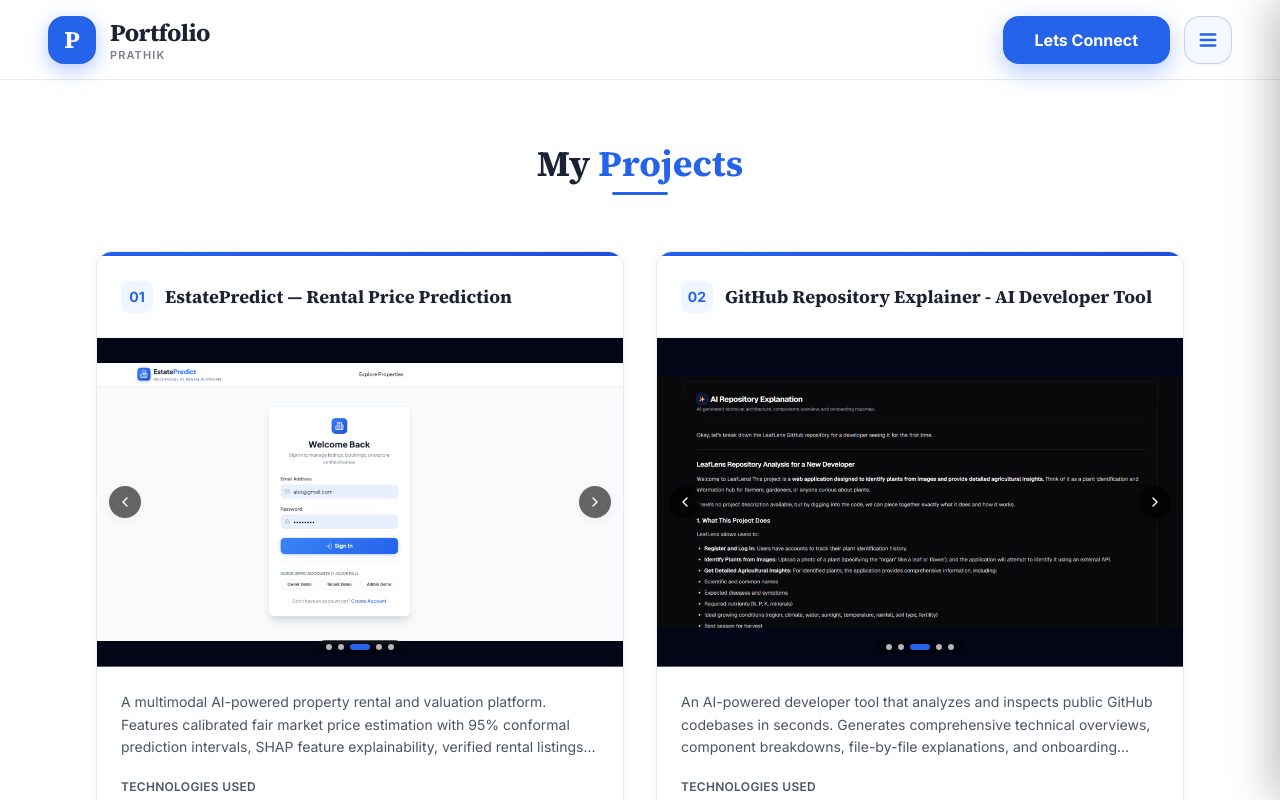
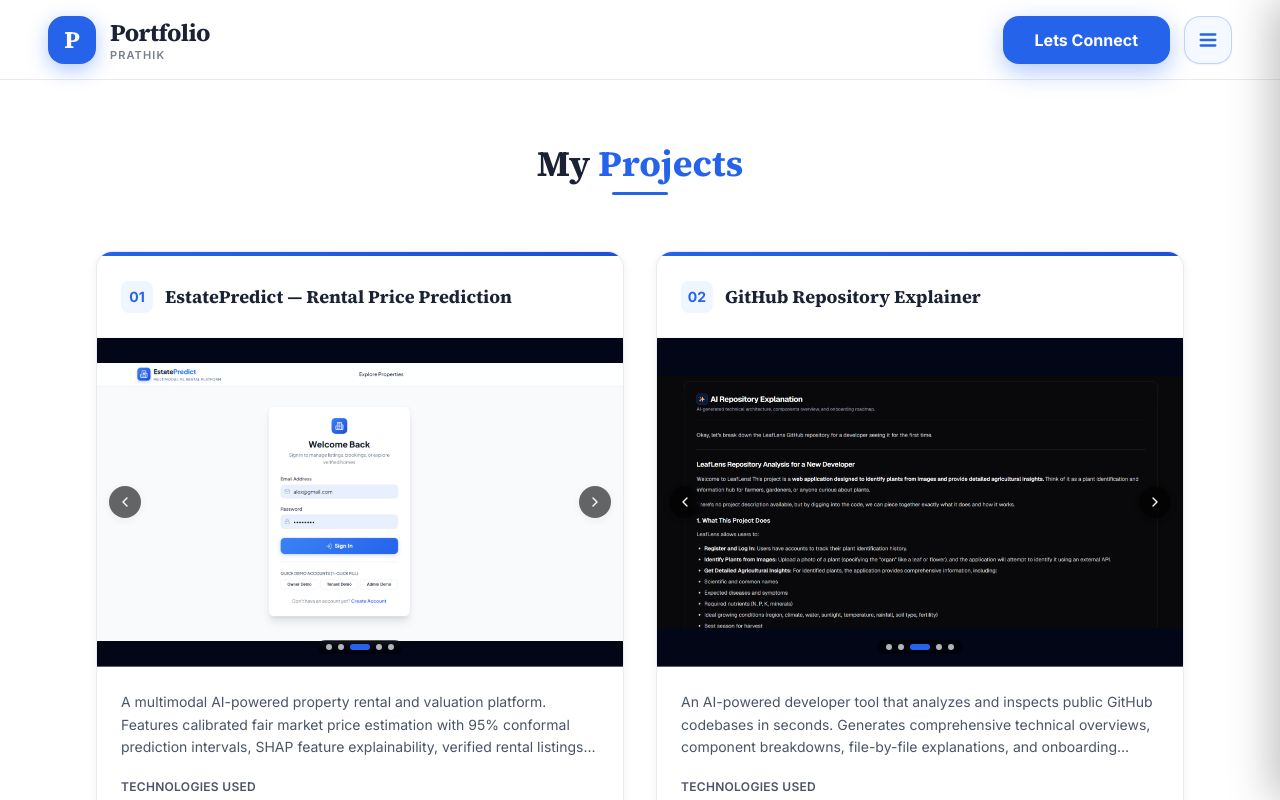
Before and after one commit to prathik0007/portfolio, a Next.js app: page /projects in a window 1280 px wide. Shown: the top 800 px of the page. Built offline with nearby package versions, Linux system fonts and the light colour scheme.

Commit message:
chore: simplify project 02 title to GitHub Repository Explainer

```diff
--- a/data/projects.ts
+++ b/data/projects.ts
@@ -48,7 +48,7 @@ export const projects: Project[] = [
   {
     id: "github-repository-explainer",
     number: "02",
-    title: "GitHub Repository Explainer - AI Developer Tool",
+    title: "GitHub Repository Explainer",
     description:
       "An AI-powered developer tool that analyzes and inspects public GitHub codebases in seconds. Generates comprehensive technical overviews, component breakdowns, file-by-file explanations, and onboarding roadmaps for engineers.",
     images: [
```
